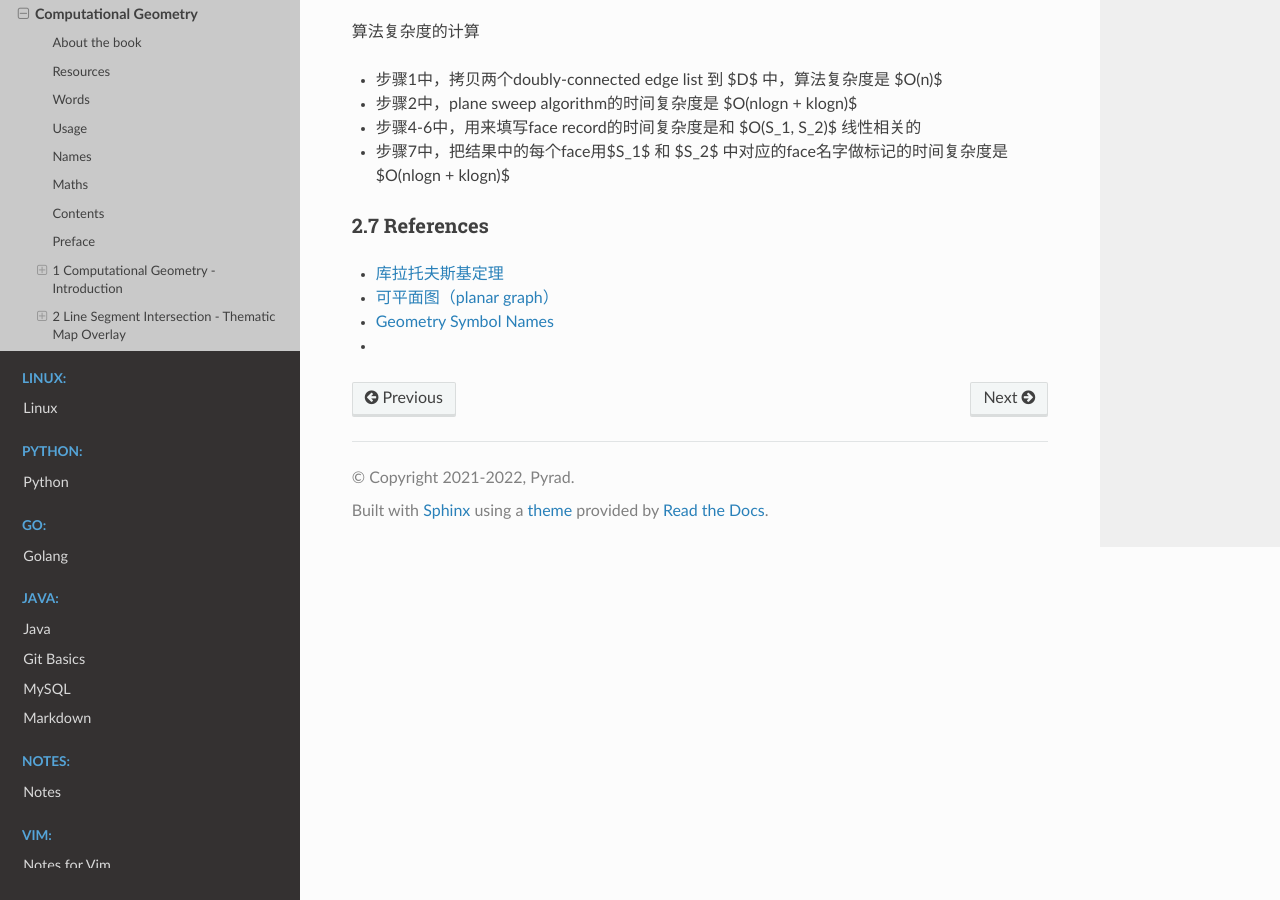
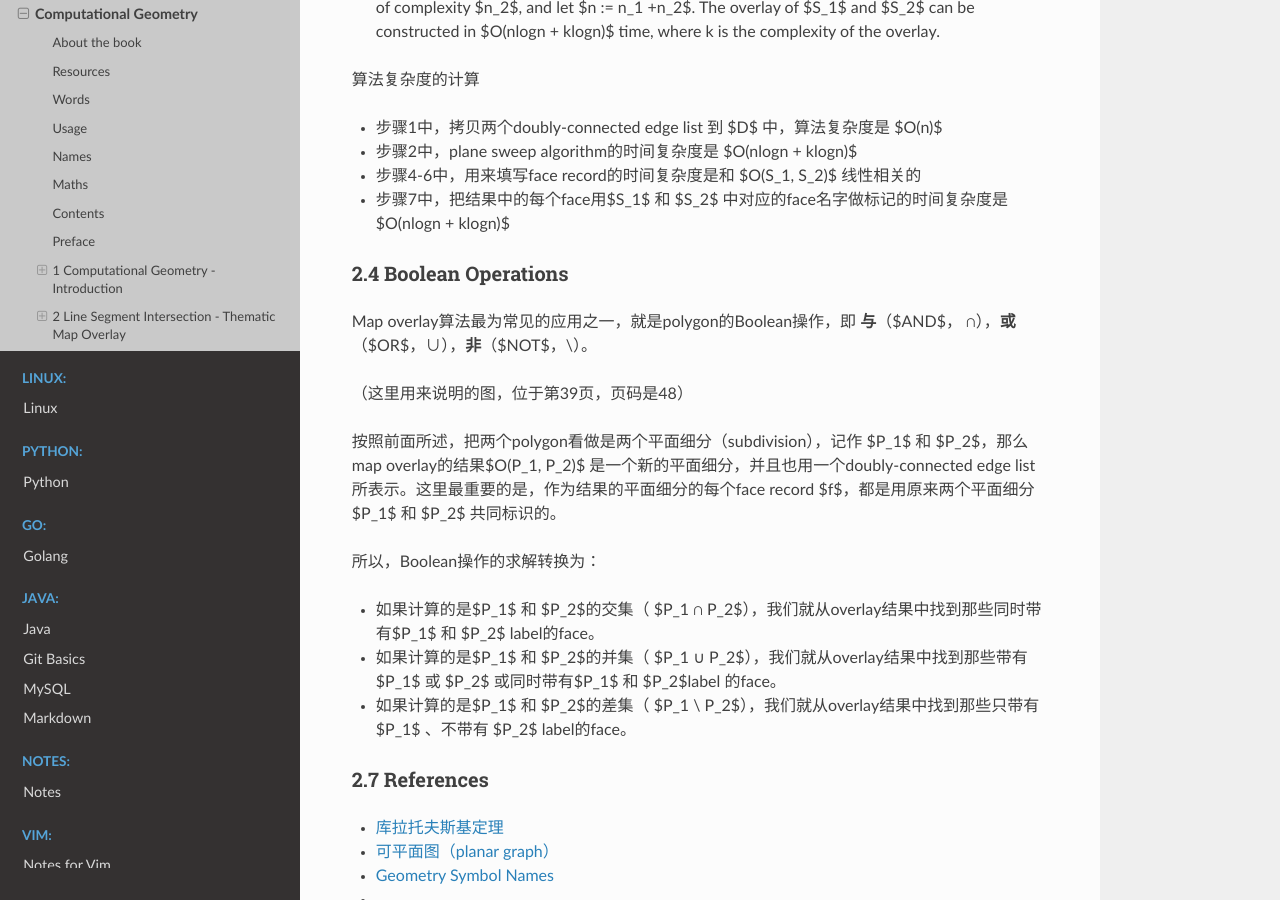
Before and after one commit to Pyrad/pyradnotes, a Sphinx documentation site: the page built from source/Geometry/ComputationalGeometryAA3rd.md, in a window 1280 px wide and 900 px high, scrolled down 20906 px. Built offline with Sphinx 7.4.7 and the Read the Docs theme 2.0.0, drawn with Linux system fonts in a browser that asks for light colours; some of the changed text lies outside the part shown.

Commit message:
CGAA3 Boolean operations
One of most applicable usage of map overlay algorithm is for the Boolean
operations.

```diff
--- a/source/Geometry/ComputationalGeometryAA3rd.md
+++ b/source/Geometry/ComputationalGeometryAA3rd.md
@@ -75,6 +75,10 @@ Published by Springer
 **deciduous** */dɪˈsɪdʒuəs/* *adj.* 落叶性的，脱落性的；非永久性的
 
 **cyclic** */ˈsaɪklɪk/* *adj.* 环的；循环的；周期的
+
+**corollary** */ˈkɔːrəleri/* *n.* 推论；必然的结果
+
+
 
 
 
@@ -804,6 +808,26 @@ Q是用来存储event point的（BST实现），而J是用来存储和sweep line
 
 
 
+### 2.4 Boolean Operations
+
+Map overlay算法最为常见的应用之一，就是polygon的Boolean操作，即 **与**（$AND$， ∩），**或**（$OR$，∪），**非**（$NOT$，\）。
+
+（这里用来说明的图，位于第39页，页码是48）
+
+按照前面所述，把两个polygon看做是两个平面细分（subdivision），记作 $P_1$ 和 $P_2$，那么map overlay的结果$O(P_1, P_2)$ 是一个新的平面细分，并且也用一个doubly-connected edge list所表示。这里最重要的是，作为结果的平面细分的每个face record $f$，都是用原来两个平面细分 $P_1$ 和 $P_2$ 共同标识的。
+
+所以，Boolean操作的求解转换为：
+
+- 如果计算的是$P_1$ 和 $P_2$的交集（ $P_1 ∩ P_2$），我们就从overlay结果中找到那些同时带有$P_1$ 和 $P_2$ label的face。
+- 如果计算的是$P_1$ 和 $P_2$的并集（ $P_1 ∪ P_2$），我们就从overlay结果中找到那些带有$P_1$ 或 $P_2$ 或同时带有$P_1$ 和 $P_2$label 的face。
+- 如果计算的是$P_1$ 和 $P_2$的差集（ $P_1 \ P_2$），我们就从overlay结果中找到那些只带有$P_1$ 、不带有 $P_2$ label的face。
+
+
+
+
+
+
+
 ### 2.7 References
 
 - [库拉托夫斯基定理](https://baike.baidu.com/item/%E5%BA%93%E6%8B%89%E6%89%98%E5%A4%AB%E6%96%AF%E5%9F%BA%E5%AE%9A%E7%90%86/2748841?fr=aladdin)
```
